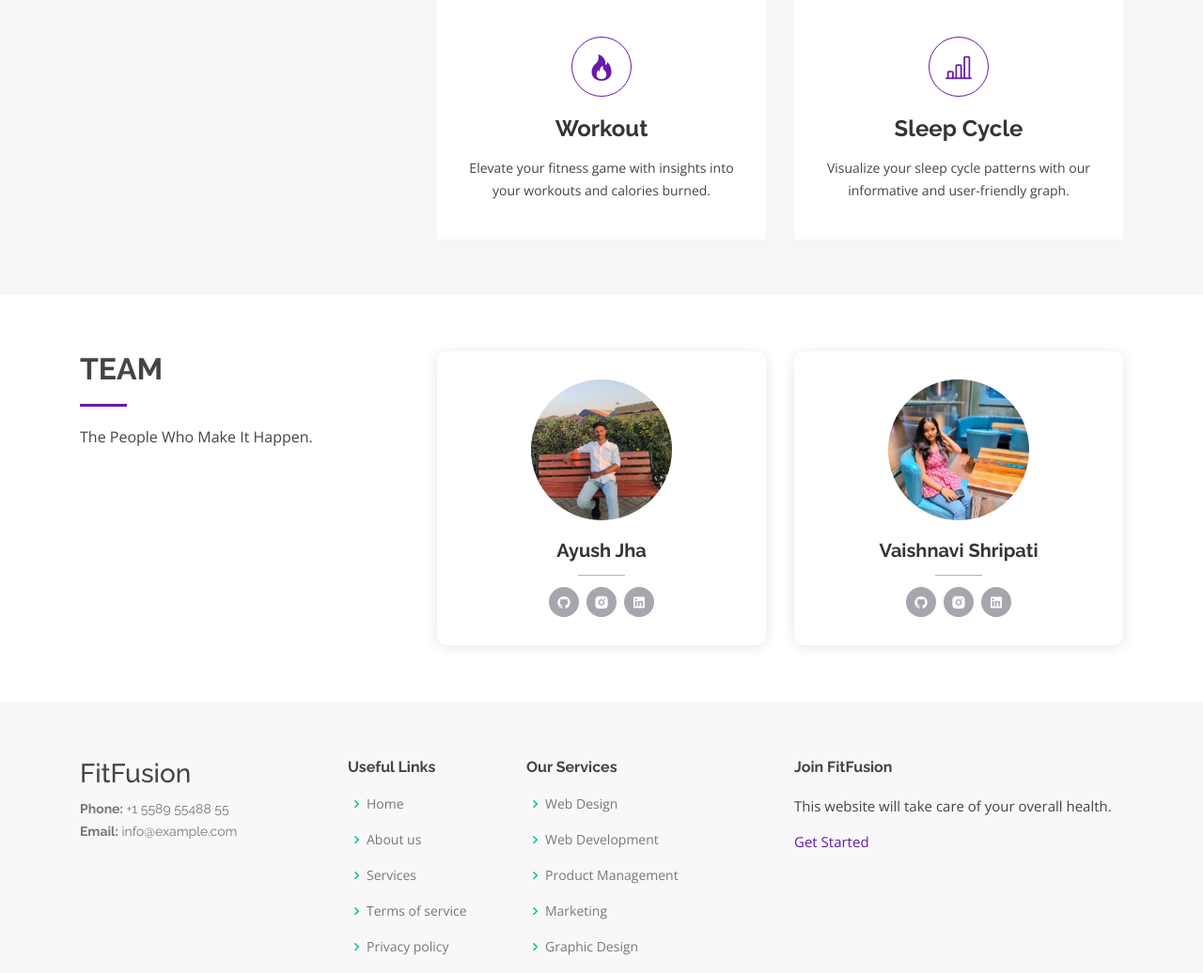
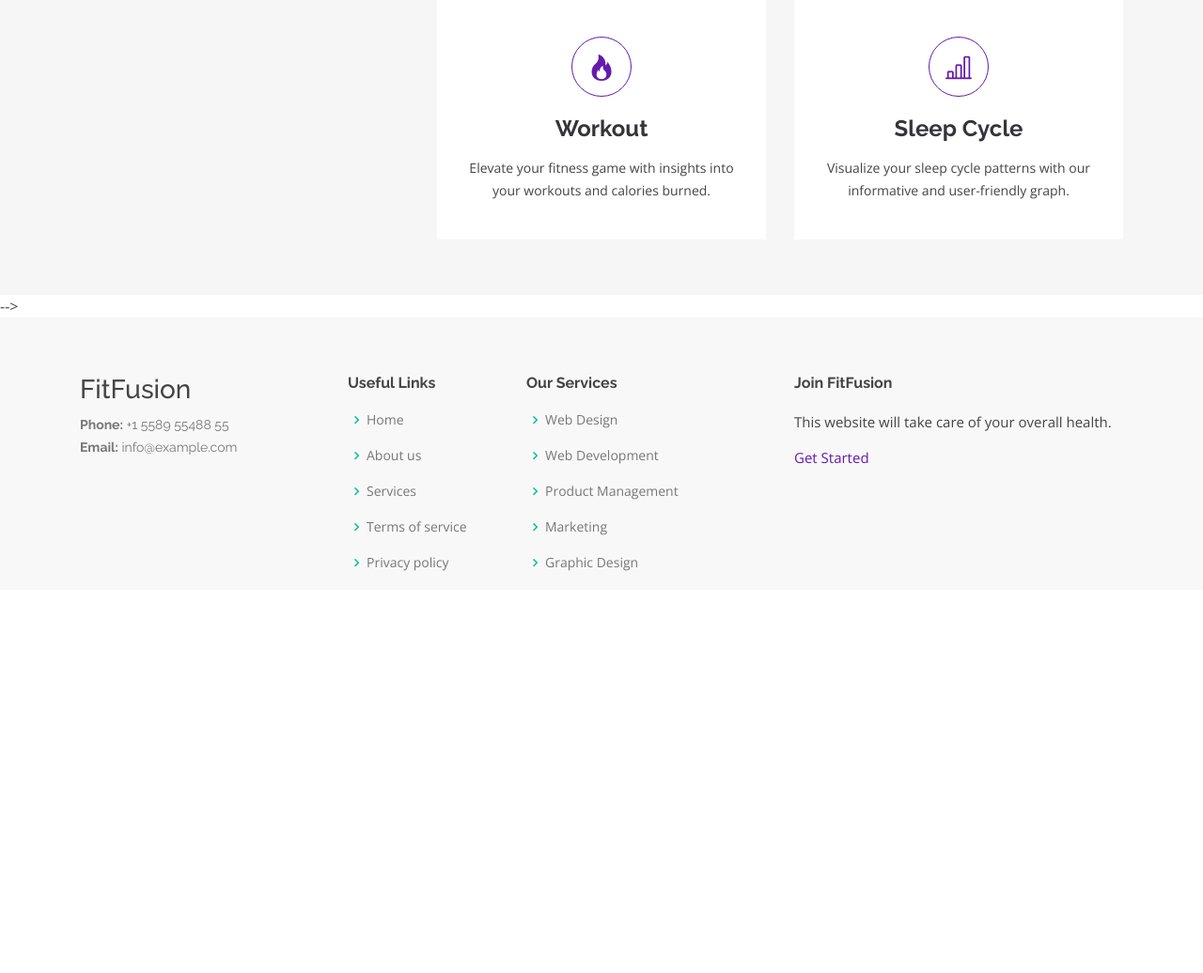
Before and after one commit to fernandezbaptiste/health__tracker, a Django app: page /welcome/ in a window 1280 px wide. Shown: the part 1725-2761 px from the top of the page at 94% size. After the commit the page ends 2333 px from the top, so only its background shows below. Run offline with Django 4.2, Linux system fonts and the light colour scheme; a user stored in the database is signed in; data comes from the database, SQL or seed files in the repository; parts of the project's set-up code (start-up, migrations or seed data) failed here and were passed over; some libraries are stand-ins or nearby versions.

Commit message:
Update welcome.html

```diff
--- a/health_app/templates/welcome.html
+++ b/health_app/templates/welcome.html
@@ -226,7 +226,7 @@
 
 
 <!-- ======= Team Section ======= -->
-<section id="team" class="team">
+<!-- <section id="team" class="team">
   <div class="container">
 
     <div class="row">
@@ -276,7 +276,7 @@
     </div>
 
   </div>
-</section><!-- End Team Section -->
+</section><!-- End Team Section --> -->
 
 <!-- ======= Contact Section ======= -->
 
```
